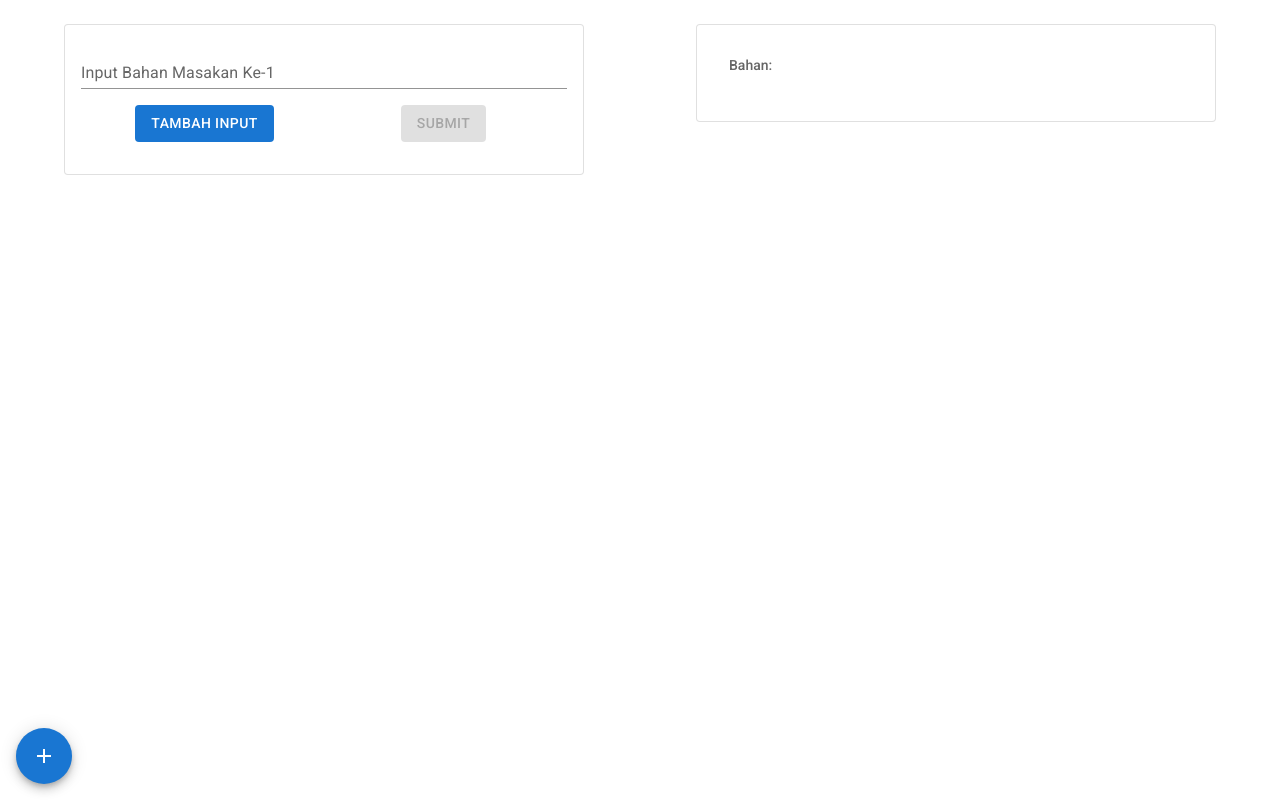
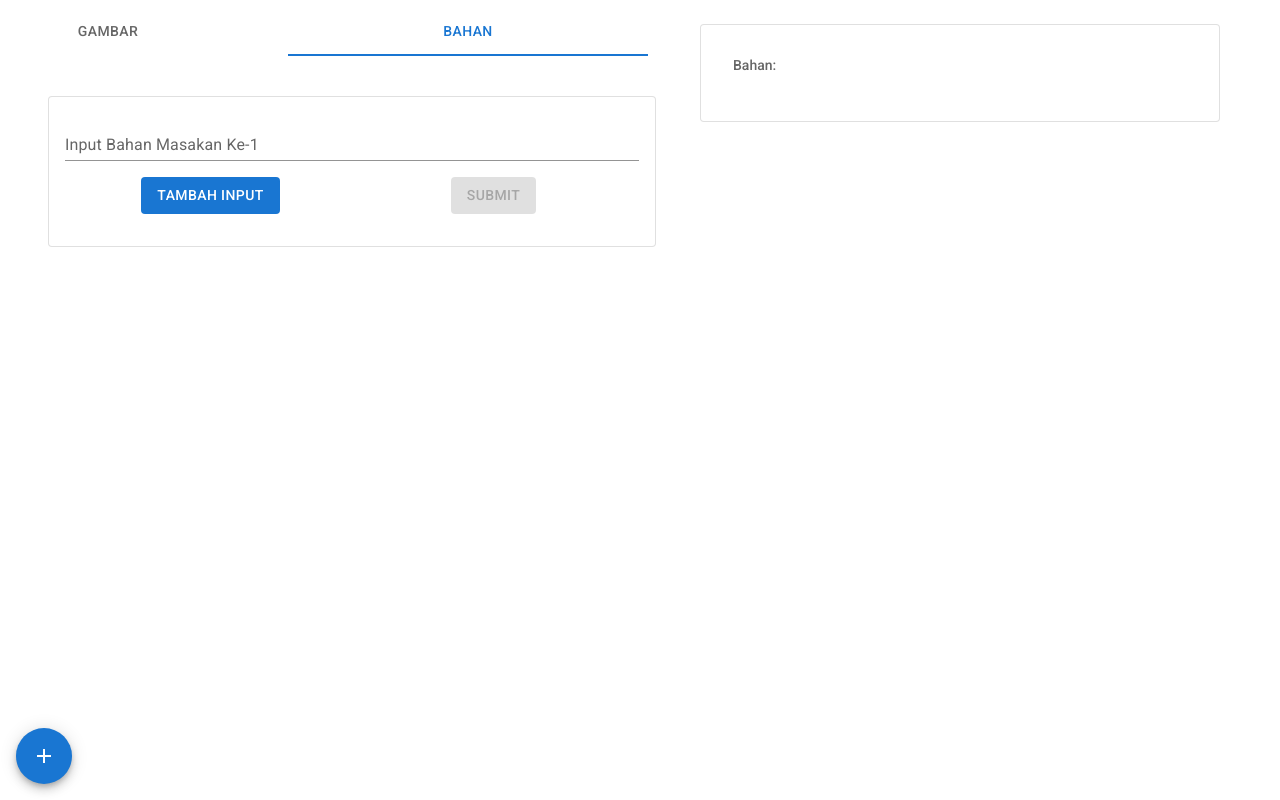
Before and after one commit to ninoslat1/vite-recipe-app, a React (Vite) app: page / in a window 1280 px wide. Built offline with nearby package versions, Linux system fonts and the light colour scheme.

Commit message:
add: tablist component

```diff
--- a/dev-dist/sw.js
+++ b/dev-dist/sw.js
@@ -85,7 +85,7 @@ define(['./workbox-9637eeee'], (function (workbox) { 'use strict';
     "revision": "3ca0b8505b4bec776b69afdba2768812"
   }, {
     "url": "index.html",
-    "revision": "0.ef32rgpa7c"
+    "revision": "0.8f0lnmm41ug"
   }], {});
   workbox.cleanupOutdatedCaches();
   workbox.registerRoute(new workbox.NavigationRoute(workbox.createHandlerBoundToURL("index.html"), {
--- a/package.json
+++ b/package.json
@@ -13,6 +13,7 @@
     "@emotion/react": "^11.11.4",
     "@emotion/styled": "^11.11.5",
     "@mui/icons-material": "^5.15.18",
+    "@mui/lab": "^5.0.0-alpha.170",
     "@mui/material": "^5.15.18",
     "react": "^18.2.0",
     "react-dom": "^18.2.0",
--- a/src/App.tsx
+++ b/src/App.tsx
@@ -1,14 +1,21 @@
-import { Button, Card, Container, Grid, TextField, Box, List, ListItem, ListItemText, ListSubheader, ListItemIcon, SpeedDialIcon } from '@mui/material';
+import { Card, Container, Box, List, ListItem, ListItemText, ListSubheader, ListItemIcon, SpeedDialIcon } from '@mui/material';
 import { Check } from '@mui/icons-material';
 import { useRecipeAppStore } from './utils/zustand';
 import { SpeedDial, SpeedDialAction } from '@mui/material';
 import { useState } from 'react';
 import ClearIcon from '@mui/icons-material/Clear';
 import { TActionsSpeedDial } from './utils/interface';
+import Resource from './components/Resource';
+import { TLayout } from './utils/type';
+import Tab from '@mui/material/Tab';
+import TabContext from '@mui/lab/TabContext';
+import TabList from '@mui/lab/TabList';
+import TabPanel from '@mui/lab/TabPanel';
 
 function App() {
-  const { inputs, submittedInputs, handleInputChange, handleAddInput, handleSubmit, resetInputs } = useRecipeAppStore()
+  const { submittedInputs, resetInputs } = useRecipeAppStore()
   const [open, setOpen] = useState(false)
+  const [layout, setLayout] = useState<TLayout>("resource")
   const handleOpen = () => setOpen(true)
   const handleClose = () => setOpen(false)
 
@@ -16,44 +23,33 @@ function App() {
     { icon: <ClearIcon />, name: 'Copy', action: resetInputs },
   ];
 
+  const handleChange = (event: React.SyntheticEvent, newValue: Partial<TLayout>) => {
+    event.preventDefault();
+    setLayout(newValue);
+  };
+
   return (
     <Box
       sx={{display: { sm: 'block', md: "flex" }}}
       flexDirection="row"
       justifyContent="space-evenly"
     >
+      <Box sx={{ width: '50vw'}}>
+        <TabContext value={layout}>
+            <TabList onChange={handleChange} aria-label="lab API tabs example">
+              <Tab label="Gambar" value="picture" sx={{width: '50vw'}}/>
+              <Tab label="Bahan" value="resource" sx={{width: '50vw'}} />
+              <Tab label="Cara Penyajian" value="step" sx={{width: '50vw'}} />
+            </TabList>
+        <TabPanel value="picture">Test One</TabPanel>
+        <TabPanel value="resource" sx={{width: '50vw'}}>
+            <Resource/>
+        </TabPanel>
+        <TabPanel value="step"></TabPanel>
+        </TabContext>
+      </Box>
       <Container maxWidth="sm">
         <Card variant="outlined" sx={{m:2, p:2}}>
-          <Grid container direction="column" textAlign='center'>
-            {inputs.map((input, index) => (
-              <div key={index}>
-                <TextField
-                  id="standard-basic"
-                  label={`Input Bahan Masakan Ke-${index+1}`}
-                  placeholder={`Bahan Ke-${index+1}`}
-                  variant="standard"
-                  color="primary"
-                  type="text"
-                  fullWidth
-                  value={input}
-                  onChange={(e) => handleInputChange({ index, value: e.target.value })}
-                />
-              </div>
-            ))}
-            <Grid container spacing={2} rowSpacing={1} columnSpacing={{ xs: 1, sm: 2, md: 3 }} sx={{p:2}}>
-              <Grid item xs={6} textAlign={'center'}>
-                <Button variant='contained' disableElevation onClick={handleAddInput}>Tambah Input</Button>
-              </Grid>
-              <Grid item xs={6} textAlign={'center'}>
-                <Button variant='contained' disableElevation disabled={inputs.some((input) => input.trim() === "")} onClick={handleSubmit}>Submit</Button>
-              </Grid>
-            </Grid>
-          </Grid>
-        </Card>
-      </Container>
-      <Container maxWidth="sm">
-        <Card variant="outlined" sx={{m:2, p:2}}>
-        <Box display="block" flexDirection="row" justifyContent="space-evenly">
         <ListSubheader>Bahan:</ListSubheader>
           <List sx={{textAlign: 'center'}}>
               {submittedInputs.map((input, index) => (
@@ -65,7 +61,6 @@ function App() {
                 </ListItem>
               ))}
           </List>
-        </Box>
         </Card>
       </Container>
       <SpeedDial
--- /dev/null
+++ b/src/components/Resource.tsx
@@ -0,0 +1,39 @@
+import { Button, Card, Grid, TextField } from '@mui/material'
+import { useRecipeAppStore } from '../utils/zustand'
+
+const Resource = () => {
+  const { inputs, handleInputChange, handleAddInput, handleSubmit } = useRecipeAppStore()
+  return (
+    <>
+        <Card variant="outlined" sx={{m:2, p:2}}>
+          <Grid container direction="column" textAlign='center'>
+            {inputs.map((input, index) => (
+              <div key={index}>
+                <TextField
+                  id="standard-basic"
+                  label={`Input Bahan Masakan Ke-${index+1}`}
+                  placeholder={`Bahan Ke-${index+1}`}
+                  variant="standard"
+                  color="primary"
+                  type="text"
+                  fullWidth
+                  value={input}
+                  onChange={(e) => handleInputChange({ index, value: e.target.value })}
+                />
+              </div>
+            ))}
+            <Grid container spacing={2} rowSpacing={1} columnSpacing={{ xs: 1, sm: 2, md: 3 }} sx={{p:2}}>
+              <Grid item xs={6} textAlign={'center'}>
+                <Button variant='contained' disableElevation onClick={handleAddInput}>Tambah Input</Button>
+              </Grid>
+              <Grid item xs={6} textAlign={'center'}>
+                <Button variant='contained' disableElevation disabled={inputs.some((input) => input.trim() === "")} onClick={handleSubmit}>Submit</Button>
+              </Grid>
+            </Grid>
+          </Grid>
+        </Card>
+    </>
+  )
+}
+
+export default Resource
--- a/src/utils/type.ts
+++ b/src/utils/type.ts
@@ -2,3 +2,5 @@ export type TInputComponent = {
     index: number
     value:string
 }
+
+export type TLayout = 'resource' | 'step' | 'picture'
```
Also changed, not shown: src/components/Picture.tsx (added), src/components/Step.tsx (added), 2 other files (tests, documents, lock files or other folders).
